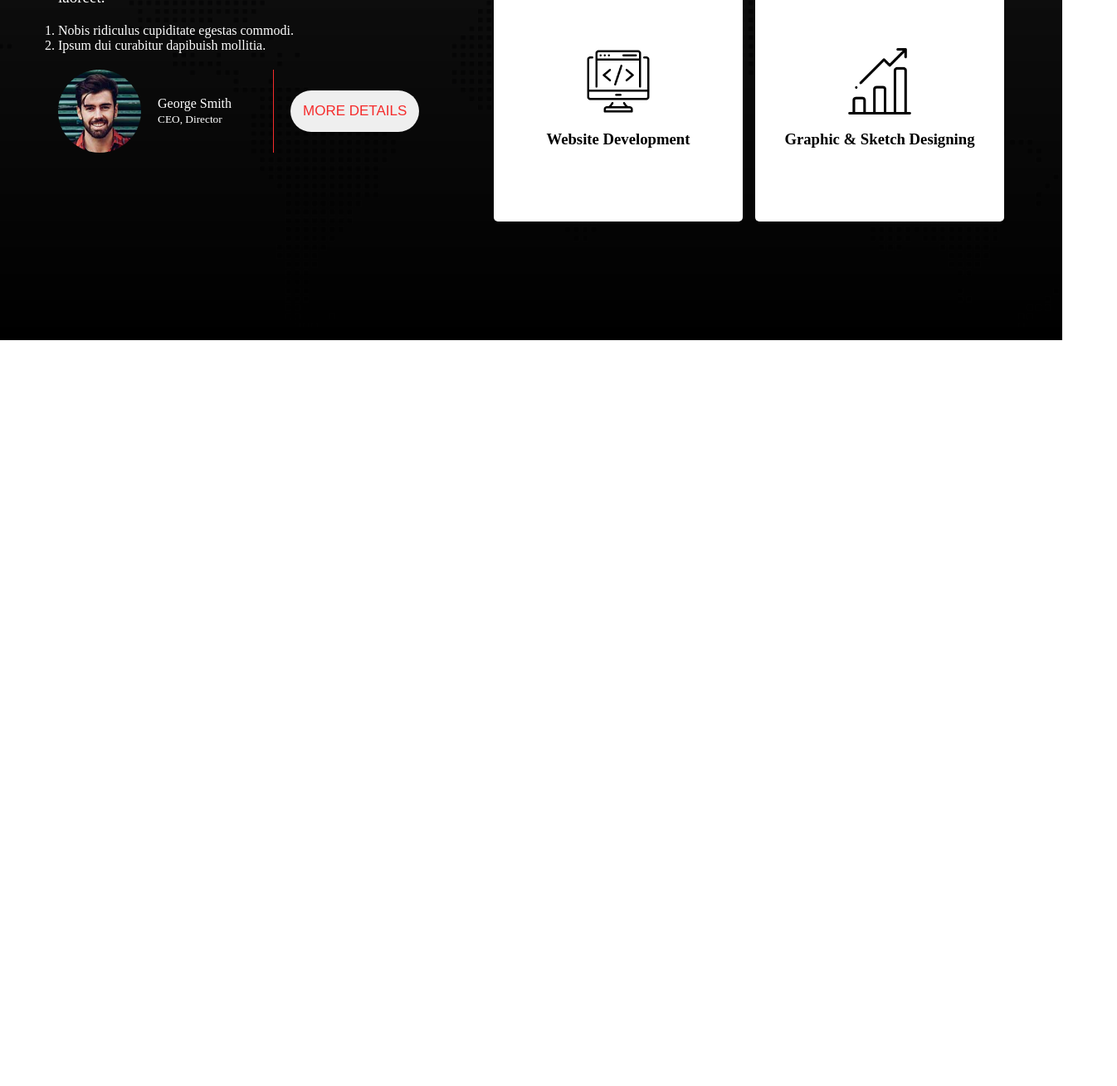
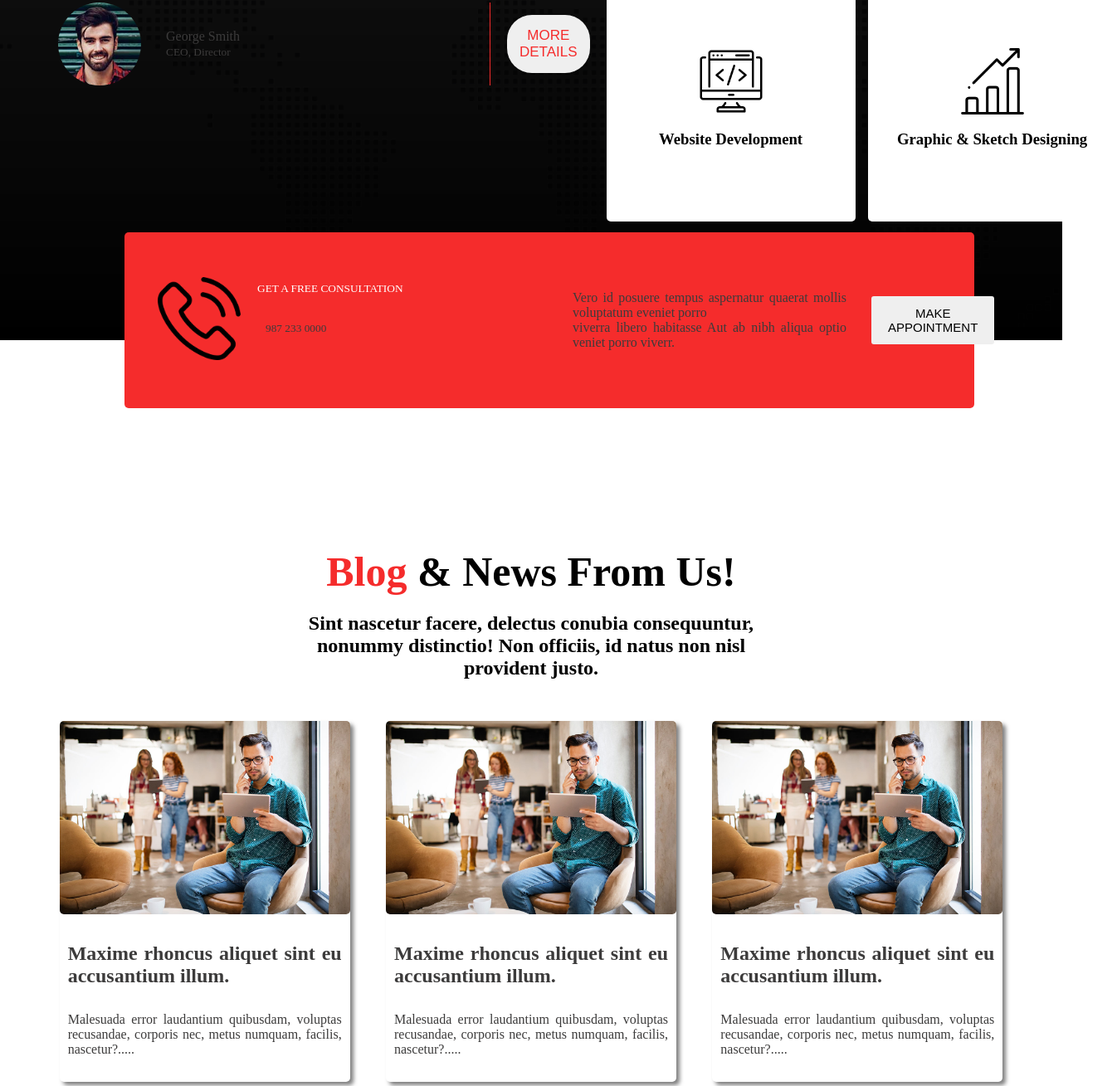
Before and after one commit to sharif-77/my-digital-agenacy, a plain HTML site: page index.html in a window 1280 px wide. Shown: the part 1279-2588 px from the top of the page at 83% size, 1346 px wide, since content can reach past the window. Before the commit the page ends 1689 px from the top, so only its background shows below. Drawn offline with Linux system fonts and the light colour scheme.

Commit message:
card secion done

```diff
--- a/index.css
+++ b/index.css
@@ -47,6 +47,9 @@
 }
 
 /* hero section start */
+main{
+  position: relative;
+}
 .hero-section {
   height: 100vh;
   background-image: url("asset/image/background.jpg"),
@@ -64,8 +67,7 @@
   justify-content: space-around;
   align-items: center;
 }
-.hero-div {
-}
+
 .hero-div > h1 {
   font-weight: 900;
   font-size: 62px;
@@ -79,8 +81,7 @@
   padding-top: 10px;
   margin-top: 10px;
   margin-left: 150px;
-  /* width: 100%;
-  margin: auto; */
+
 }
 .hero-buttons > button {
   margin-right: 20px;
@@ -177,3 +178,79 @@
 }
 
 /* first-section-item-two end */
+
+
+/* main second section start */
+.main-second-section{
+  height: 170px;
+  width: 80%;
+  /* margin: auto; */
+  position: absolute;
+  top: 670px;
+  left: 150px;
+
+
+}
+.second-section-items{
+  display: flex;
+  gap: 20px;
+  align-items: center;
+  flex-shrink: 0;
+  background-color: #f52c2c;
+  padding: 40px;
+  color:white;
+  border-radius: 5px;
+}
+.phone-icon>img{
+  width: 100px;
+
+}
+.second-section-item-wrapper{
+  display: flex;
+  align-items: center;
+  justify-content: space-between;
+  gap: 20px;
+}
+.middel-card-btn{
+  font-size: 15px !important;
+}
+/* main second section end */
+
+/* main third start */
+.main-third-section{
+  text-align: center;
+  padding: 200px 50px;
+}
+.third-description{
+  width: 50%;
+  margin:50px auto;
+}
+.third-description>h1{
+  font-weight: 900;
+  font-size: 50px;
+  margin-bottom: 20px;
+
+}
+.third-description>h4{
+  font-size: 15px;
+  font-weight: 300;
+
+}
+.third-cards-wrappers{
+  display: flex;
+  justify-content: space-around;
+}
+.third-card{
+  box-shadow: 4px 4px 5px rgba(0, 0, 0, 0.5);
+  border-radius: 5px;
+}
+.third-card>h2,p{
+  width: 330px;
+  margin: 30px 10px;
+  color: #3c3b3b;
+  text-align: justify;
+}
+.third-card-image{
+  width: 350px;
+  border-radius: 5px;
+}
--- a/index.html
+++ b/index.html
@@ -36,7 +36,7 @@
         <div class="hero-wrapper">
           <div class="hero-div">
             <h1>
-             <span class="primary"> Digital</span> Agency You Can <br/>
+              <span class="primary"> Digital</span> Agency You Can <br />
               Rely Upon !
             </h1>
             <p>
@@ -61,9 +61,15 @@
       <section class="main-first-section">
         <div class="first-section-items-wrapper">
           <div class="first-section-item-one">
-          <button class="btn ">Service List</button>
-          <h1> <span class="primary">Services</span> We Can Help You With !</h1>
-          <p>Vero id posuere tempus aspernatur quaerat mollis voluptatum eveniet porro viverra libero habitasse porro fames quos pharetra diam cupidatat ligula! Netus! Quos dignissi mos laoreet.</p>
+            <button class="btn">Service List</button>
+            <h1>
+              <span class="primary">Services</span> We Can Help You With !
+            </h1>
+            <p>
+              Vero id posuere tempus aspernatur quaerat mollis voluptatum
+              eveniet porro viverra libero habitasse porro fames quos pharetra
+              diam cupidatat ligula! Netus! Quos dignissi mos laoreet.
+            </p>
 
             <ol>
               <li>Nobis ridiculus cupiditate egestas commodi.</li>
@@ -72,69 +78,113 @@
 
             <div class="author-details">
               <div class="author-image">
-              <img src="asset/image/author.jpg" alt=" ">
-              <p>George Smith <br>
-                <small>CEO, Director</small></p>
+                <img src="asset/image/author.jpg" alt=" " />
+                <p>
+                  George Smith <br />
+                  <small>CEO, Director</small>
+                </p>
               </div>
               <div class="author-detail-button">
                 <button class="btn">MORE DETAILS</button>
               </div>
-
-
+            </div>
           </div>
 
-
-        </div>
-
-
           <div class="first-section-item-two">
-
             <div class="section-two-cards-wrappers">
-
               <div class="section-two-card">
-              <img src="asset/icons/coding.png" alt="">
+                <img src="asset/icons/coding.png" alt="" />
                 <h3>Website Development</h3>
               </div>
 
               <div class="section-two-card">
-              <img src="asset/icons/bar-chart.png" alt="">
+                <img src="asset/icons/bar-chart.png" alt="" />
                 <h3>Graphic & Sketch Designing</h3>
               </div>
-
-
             </div>
 
             <div class="section-two-cards-wrappers">
-
               <div class="section-two-card">
-              <img src="asset/icons/coding.png" alt="">
+                <img src="asset/icons/coding.png" alt="" />
                 <h3>Website Development</h3>
               </div>
 
               <div class="section-two-card">
-              <img src="asset/icons/bar-chart.png" alt="">
+                <img src="asset/icons/bar-chart.png" alt="" />
                 <h3>Graphic & Sketch Designing</h3>
               </div>
-
-
             </div>
-
           </div>
-
         </div>
       </section>
       <!-- main first section end -->
 
-    <section class="main-section-section">
+      <section class="main-second-section">
+        <div class="second-section-items">
+          <div class="second-section-item">
+            <div class="second-section-item-wrapper">
+              <div class="phone-icon">
+                <img src="asset/icons/phone-call.png" alt="" />
+              </div>
+              <div>
+                <span><small>GET A FREE CONSULTATION</small></span>
+                <p><small>987 233 0000</small></p>
+              </div>
+            </div>
+          </div>
+          <div class="second-section-item">
+            <p>
+              Vero id posuere tempus aspernatur quaerat mollis voluptatum
+              eveniet porro <br />
+              viverra libero habitasse Aut ab nibh aliqua optio veniet porro
+              viverr.
+            </p>
+          </div>
 
+          <div class="second-section-item">
+            <button class="btn middel-card-btn">MAKE APPOINTMENT</button>
+          </div>
+        </div>
       </section>
       <!-- second section ens -->
 
       <section class="main-third-section">
+          <div class="third-description">
+            <h1><span class="primary">Blog </span>& News From Us!</h1>
+        <h2>
+          Sint nascetur facere, delectus conubia consequuntur, nonummy
+          distinctio! Non officiis, id natus non nisl provident justo.
+        </h2>
+          </div>
 
+        <div class="third-cards-wrappers">
+          <div class="third-card">
+            <img class="third-card-image" src="asset/image/blog-1.jpg" alt="" />
+            <h2>Maxime rhoncus aliquet sint eu accusantium illum.</h2>
+            <p>
+              Malesuada error laudantium quibusdam, voluptas recusandae,
+              corporis nec, metus numquam, facilis, nascetur?.....
+            </p>
+          </div>
+
+          <div class="third-card">
+            <img class="third-card-image" src="asset/image/blog-1.jpg" alt="" />
+            <h2>Maxime rhoncus aliquet sint eu accusantium illum.</h2>
+            <p>
+              Malesuada error laudantium quibusdam, voluptas recusandae,
+              corporis nec, metus numquam, facilis, nascetur?.....
+            </p>
+          </div>
+          <div class="third-card">
+            <img class="third-card-image" src="asset/image/blog-1.jpg" alt="" />
+            <h2>Maxime rhoncus aliquet sint eu accusantium illum.</h2>
+            <p>
+              Malesuada error laudantium quibusdam, voluptas recusandae,
+              corporis nec, metus numquam, facilis, nascetur?.....
+            </p>
+          </div>
+        </div>
       </section>
-
-
     </main>
     <!-- main end-->
 
```
Lines whose indentation alone changed are shown as unchanged.
